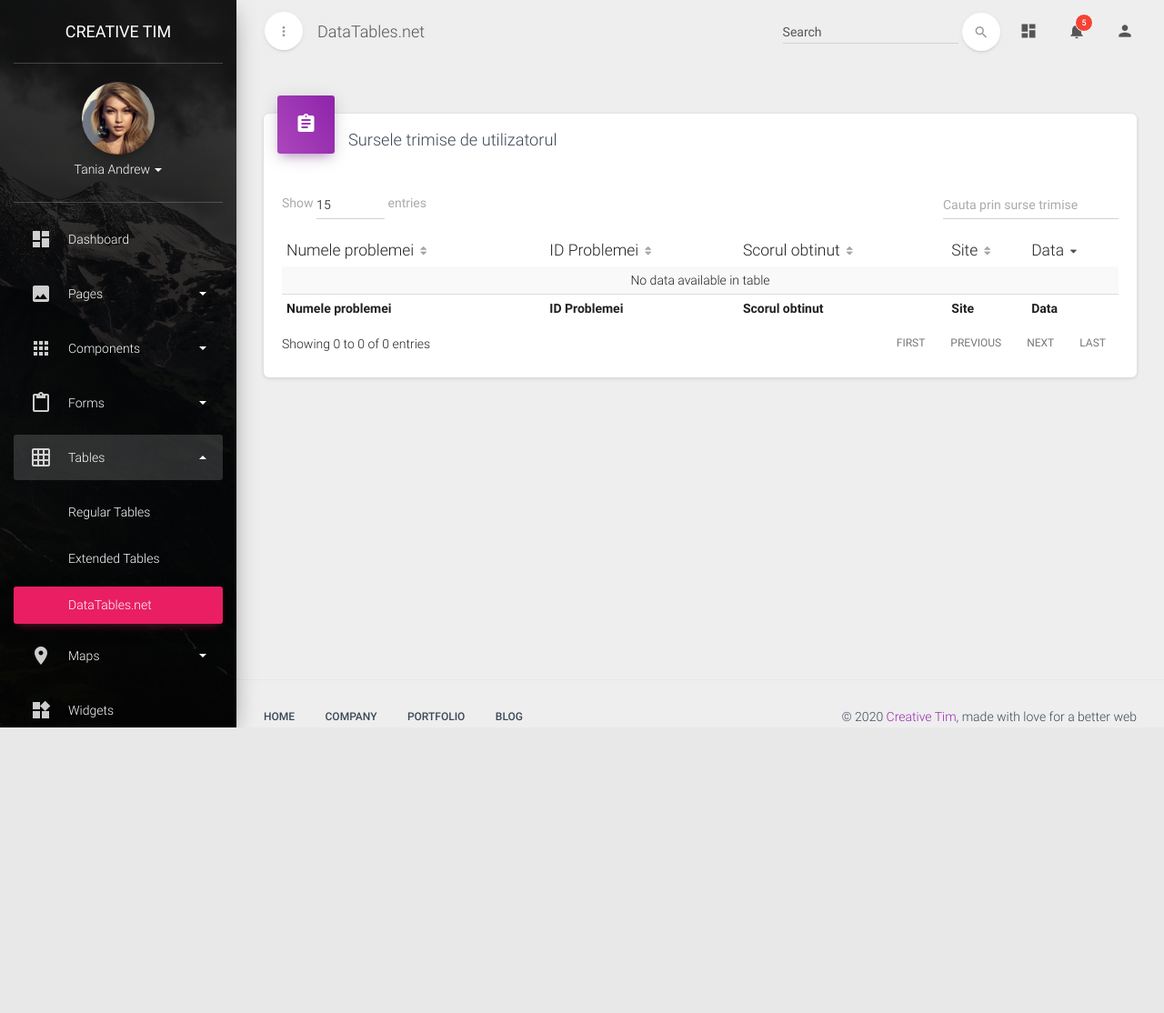
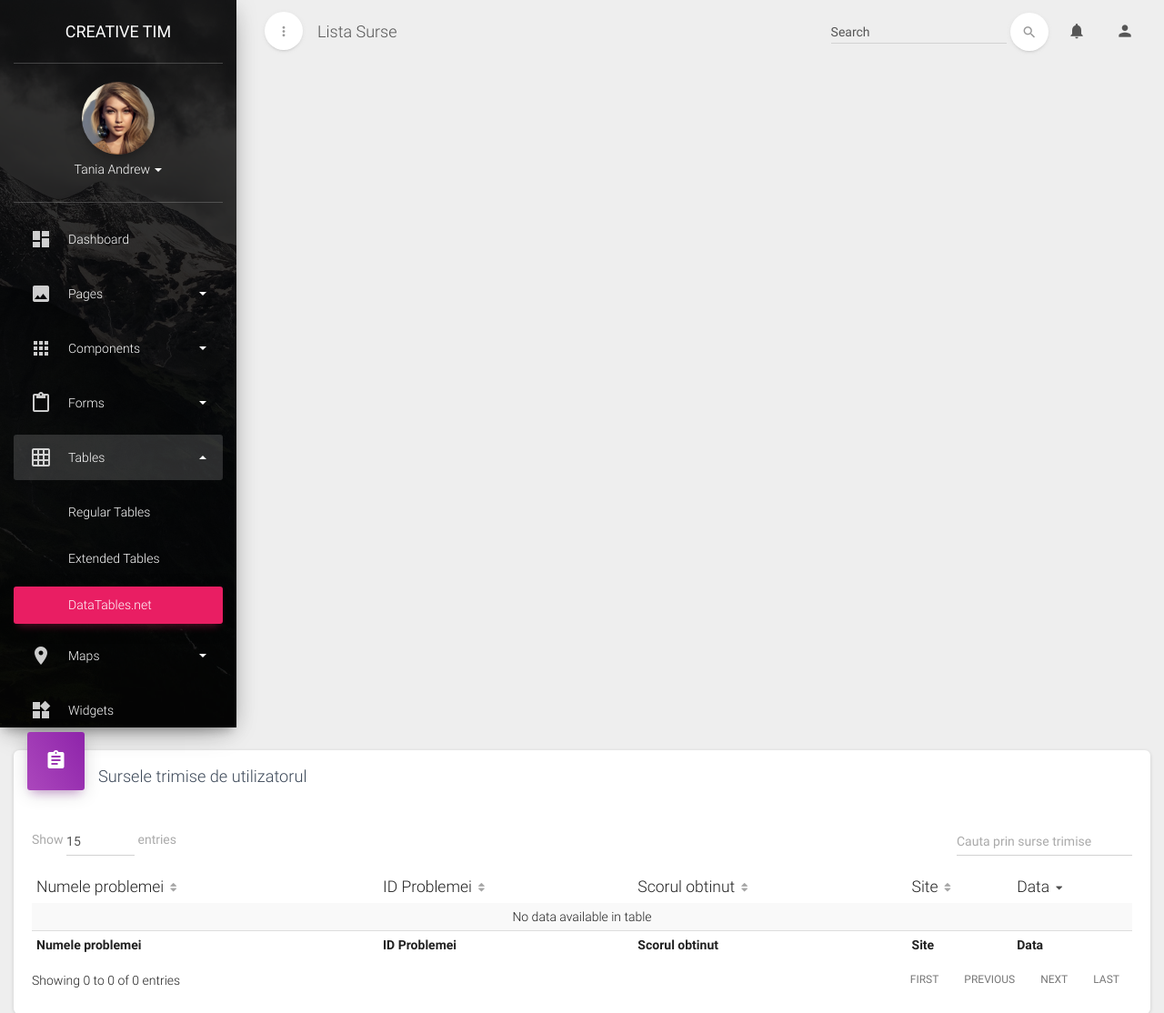
Before and after one commit to Tedyst/Tracker, a Flask app: template templates/prob.html in a window 1280 px wide. Shown: the top 1114 px of the page at 91% size. Before the commit the page ends 800 px from the top, so only its background shows below. Run offline with Flask 2, Linux system fonts and the light colour scheme; the template is opened without the code that fills it: most values are stand-ins (such as "Sample title", 1, 10 or a date in 2020); some libraries are stand-ins or nearby versions.

Commit message:
formatted code

```diff
--- a/templates/navbar.html
+++ b/templates/navbar.html
@@ -13,20 +13,14 @@
                 <span class="icon-bar"></span>
                 <span class="icon-bar"></span>
             </button>
-                        <a class="navbar-brand" href="#"> DataTables.net </a>
+            <a class="navbar-brand" href="#">{{ title }} </a>
         </div>
         <div class="collapse navbar-collapse">
             <ul class="nav navbar-nav navbar-right">
-                            <li>
-                                <a href="#pablo" class="dropdown-toggle" data-toggle="dropdown">
-                                    <i class="material-icons">dashboard</i>
-                                    <p class="hidden-lg hidden-md">Dashboard</p>
-                                </a>
-                            </li>
                 <li class="dropdown">
                     <a href="#" class="dropdown-toggle" data-toggle="dropdown">
                         <i class="material-icons">notifications</i>
-                                    <span class="notification">5</span>
+                        <!-- <span class="notification">0</span> -->
                         <p class="hidden-lg hidden-md">
                                         Notifications
                             <b class="caret"></b>
@@ -34,19 +28,7 @@
                     </a>
                     <ul class="dropdown-menu">
                         <li>
-                                        <a href="#">Mike John responded to your email</a>
-                                    </li>
-                                    <li>
-                                        <a href="#">You have 5 new tasks</a>
-                                    </li>
-                                    <li>
-                                        <a href="#">You're now friend with Andrew</a>
-                                    </li>
-                                    <li>
-                                        <a href="#">Another Notification</a>
-                                    </li>
-                                    <li>
-                                        <a href="#">Another One</a>
+                                        Nu ai notificari!
                         </li>
                     </ul>
                 </li>
@@ -67,6 +49,7 @@
                         <i class="material-icons">search</i>
                         <div class="ripple-container"></div>
                     </button>
+                </div>
             </form>
         </div>
     </div>
--- a/templates/prob.html
+++ b/templates/prob.html
@@ -10,7 +10,9 @@
 <div class="wrapper">
         {% include 'sidebar.html' without context %}
     <div class="main-panel">
-            {% include 'navbar.html' without context %}
+            {% with title="Lista Surse" %}
+            {% include 'navbar.html' %}
+            {% endwith %}
         <div class="content">
             <div class="container-fluid">
                 <div class="row">
```
Lines whose indentation alone changed are shown as unchanged.
